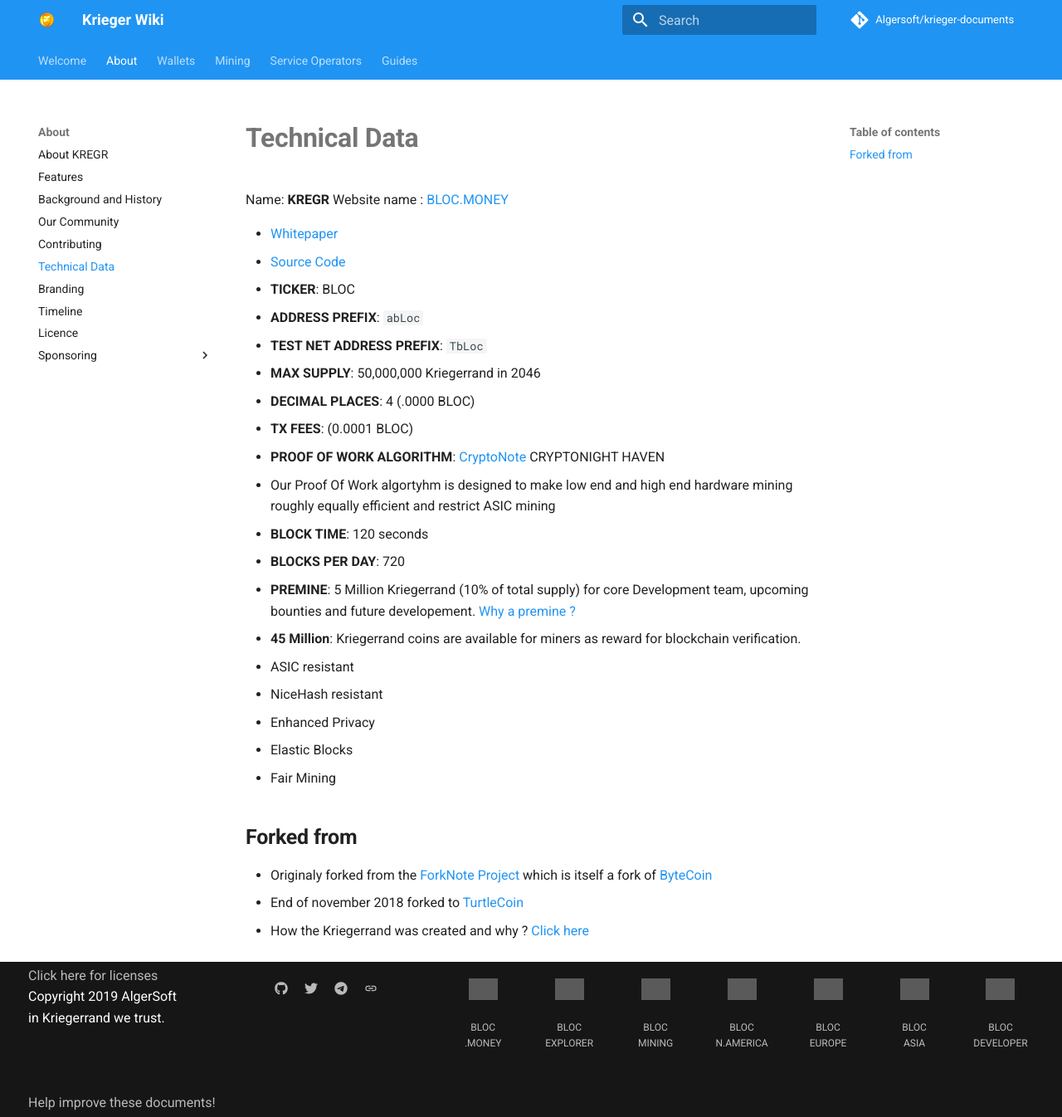
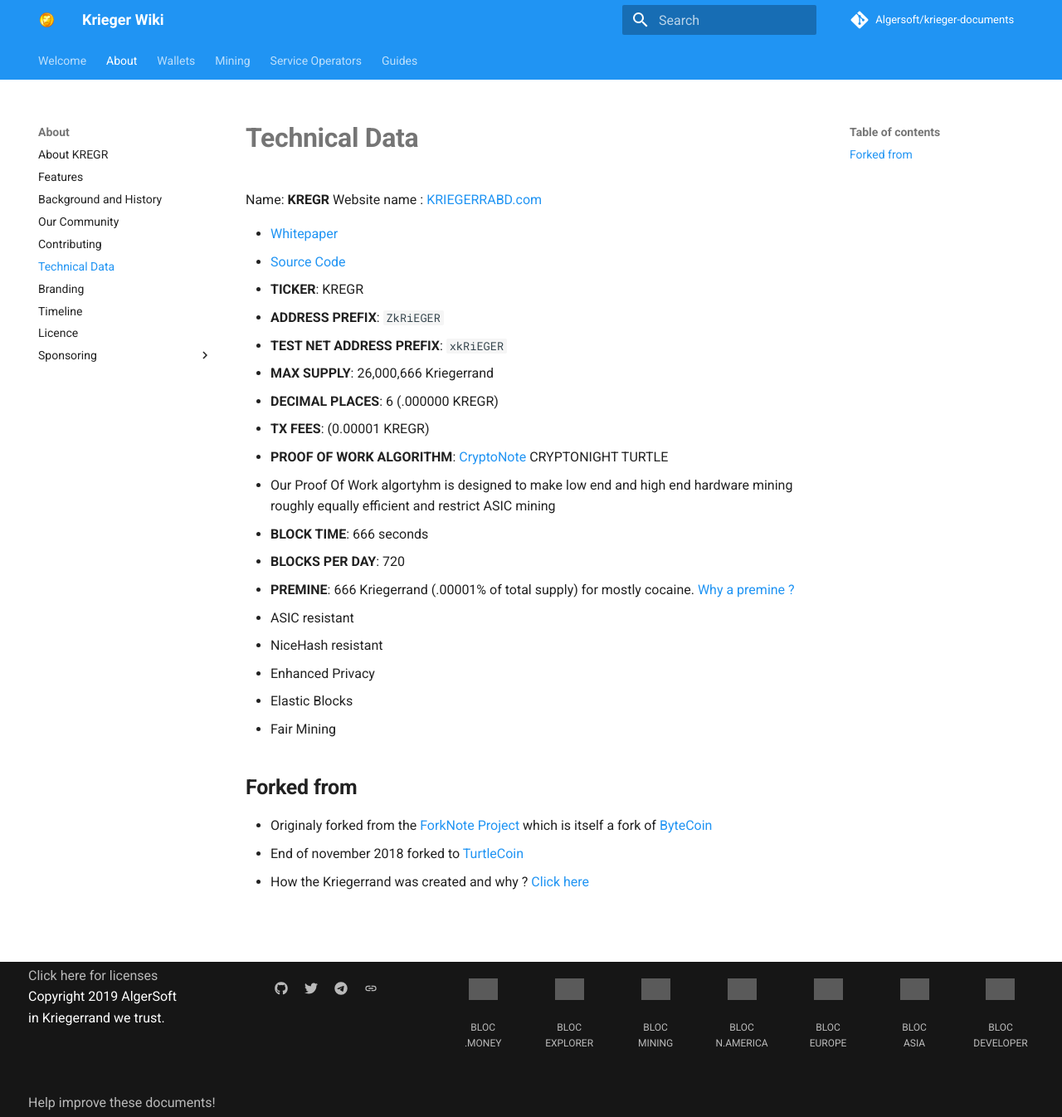
Before and after one commit to Algersoft/algersoftbible, an MkDocs documentation site: the page built from docs/about/Technical-Data.md, in a window 1280 px wide and 1346 px high. Shown: the whole window at 83% size. Built offline with MkDocs 1.6.1 and Material for MkDocs 9.7.7, drawn with Linux system fonts in a browser that asks for light colours; comment, search, counter and statistics services are not loaded.

Commit message:
Update Technical-Data.md

```diff
--- a/docs/about/Technical-Data.md
+++ b/docs/about/Technical-Data.md
@@ -1,22 +1,21 @@
 # **Technical Data**
 
 Name: **KREGR**
-Website name : [BLOC.MONEY](https://bloc.money)
+Website name : [KRIEGERRABD.com](https://kriegerrand.com)
 
-* [Whitepaper](https://bloc.money/files/whitepaper/bloc-white-paper.pdf)
-* [Source Code](https://github.com/furiousteam/BLOC)
-* **TICKER**: BLOC
-* **ADDRESS PREFIX**: `abLoc`
-* **TEST NET ADDRESS PREFIX**: `TbLoc`
-* **MAX SUPPLY**: 50,000,000 Kriegerrand in 2046
-* **DECIMAL PLACES**: 4 (.0000 BLOC)
-* **TX FEES**: (0.0001 BLOC)
-* **PROOF OF WORK ALGORITHM**: [CryptoNote](https://cryptonote.org) CRYPTONIGHT HAVEN
+* [Whitepaper](http://kriegerrand.com/wp-content/uploads/2019/02/Kriegerrand-White-Paper.pdf)
+* [Source Code](https://github.com/Algersoft/Kriegerrand)
+* **TICKER**: KREGR
+* **ADDRESS PREFIX**: `ZkRiEGER`
+* **TEST NET ADDRESS PREFIX**: `xkRiEGER`
+* **MAX SUPPLY**: 26,000,666 Kriegerrand
+* **DECIMAL PLACES**: 6 (.000000 KREGR)
+* **TX FEES**: (0.00001 KREGR)
+* **PROOF OF WORK ALGORITHM**: [CryptoNote](https://cryptonote.org) CRYPTONIGHT TURTLE
 * Our Proof Of Work algortyhm is designed to make low end and high end hardware mining roughly equally efficient and restrict ASIC mining
-* **BLOCK TIME**: 120 seconds
+* **BLOCK TIME**: 666 seconds
 * **BLOCKS PER DAY**: 720
-* **PREMINE**: 5 Million Kriegerrand (10% of total supply) for core Development team, upcoming bounties and future developement. [Why a premine ?](Background-and-History.md#why-a-premine)
-* **45 Million**: Kriegerrand coins are available for miners as reward for blockchain verification.
+* **PREMINE**: 666 Kriegerrand (.00001% of total supply) for mostly cocaine. [Why a premine ?](mostly...cocaine?)
 
 * ASIC resistant
 * NiceHash resistant
```
